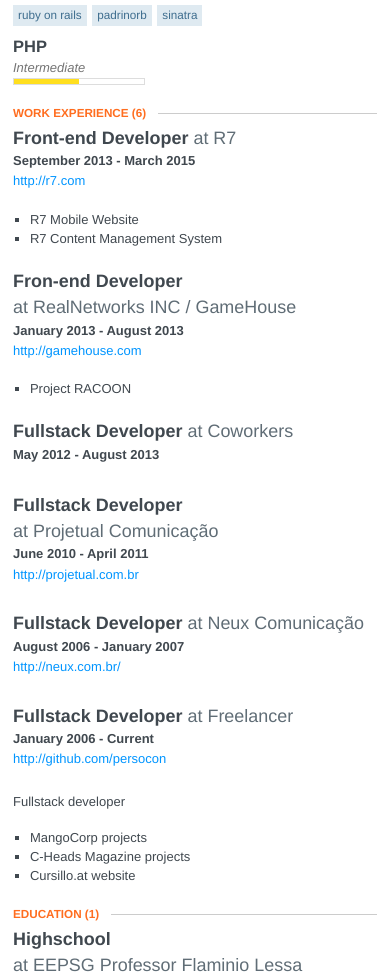
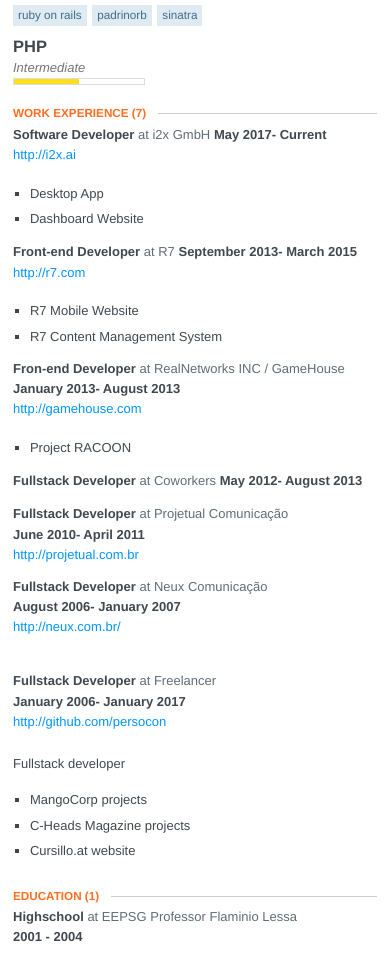
Before and after one commit to persocon/persocon.github.io, a website: page index.html in a window 390 px wide. Shown: the part 1026-2000 px from the top of the page. Drawn offline with Linux system fonts and the light colour scheme.

Commit message:
updating resume

```diff
--- a/index.html
+++ b/index.html
@@ -1,29 +1,97 @@
 <!doctype html>
 <html>
-
   <head>
-		<meta charset="utf-8" />
+  <meta charset="utf-8">
   <meta name="viewport" content="width=device-width, initial-scale=1.0, user-scalable=no" />
   <title>Pedro Barbosa Costa Neves</title>
-		<link rel="stylesheet" href="https://maxcdn.bootstrapcdn.com/font-awesome/4.4.0/css/font-awesome.min.css" />
+  <link rel="stylesheet" href="https://maxcdn.bootstrapcdn.com/font-awesome/4.7.0/css/font-awesome.min.css" />
   <style>
   /********************************************
 * 	reset from
 * 	http://meyerweb.com/eric/tools/css/reset/
 *******************************************/
-html, body, div, span, applet, object, iframe,
-h1, h2, h3, h4, h5, h6, p, blockquote, pre,
-a, abbr, acronym, address, big, cite, code,
-del, dfn, em, img, ins, kbd, q, s, samp,
-small, strike, strong, sub, sup, tt, var,
-b, u, i, center,
-dl, dt, dd, ol, ul, li,
-fieldset, form, label, legend,
-table, caption, tbody, tfoot, thead, tr, th, td,
-article, aside, canvas, details, embed,
-figure, figcaption, footer, header, hgroup,
-menu, nav, output, ruby, section, summary,
-time, mark, audio, video {
+
+html,
+body,
+div,
+span,
+applet,
+object,
+iframe,
+h1,
+h2,
+h3,
+h4,
+h5,
+h6,
+p,
+blockquote,
+pre,
+a,
+abbr,
+acronym,
+address,
+big,
+cite,
+code,
+del,
+dfn,
+em,
+img,
+ins,
+kbd,
+q,
+s,
+samp,
+small,
+strike,
+strong,
+sub,
+sup,
+tt,
+var,
+b,
+u,
+i,
+center,
+dl,
+dt,
+dd,
+ol,
+ul,
+li,
+fieldset,
+form,
+label,
+legend,
+table,
+caption,
+tbody,
+tfoot,
+thead,
+tr,
+th,
+td,
+article,
+aside,
+canvas,
+details,
+embed,
+figure,
+figcaption,
+footer,
+header,
+hgroup,
+menu,
+nav,
+output,
+ruby,
+section,
+summary,
+time,
+mark,
+audio,
+video {
     margin: 0;
     padding: 0;
     border: 0;
@@ -31,8 +99,17 @@
     vertical-align: baseline;
 }
 
-article, aside, details, figcaption, figure,
-footer, header, hgroup, menu, nav, section {
+article,
+aside,
+details,
+figcaption,
+figure,
+footer,
+header,
+hgroup,
+menu,
+nav,
+section {
     display: block;
 }
 
@@ -40,16 +117,20 @@
     line-height: 1;
 }
 
-ol, ul {
+ol,
+ul {
     list-style: none;
 }
 
-blockquote, q {
+blockquote,
+q {
     quotes: none;
 }
 
-blockquote:before, blockquote:after,
-q:before, q:after {
+blockquote:before,
+blockquote:after,
+q:before,
+q:after {
     content: none;
 }
 
@@ -58,10 +139,13 @@
     border-spacing: 0;
 }
 
+
 /****************
 *	COMMONS
 ****************/
-body, html {
+
+body,
+html {
     font-family: "Helvetica Neue", Helvetica, Arial, "Lucida Grande", sans-serif;
     font-size: 13px;
     color: #40484f;
@@ -69,7 +153,7 @@
     letter-spacing: 0;
     line-height: 1.46153846;
     text-align: left;
-    webkit-text-size-adjust: 100%;
+    -webkit-text-size-adjust: 100%;
 }
 
 p {
@@ -97,6 +181,10 @@
     margin-left: 1.3em;
 }
 
+.highlights>li>p {
+    margin-bottom: 0.5em;
+}
+
 h1 {
     font-size: 2rem;
 }
@@ -121,13 +209,17 @@
     font-weight: 700;
 }
 
+
 /* main container */
+
 #resume {
     padding: 1rem;
     margin-top: 2rem;
 }
 
+
 /* every section wrapper */
+
 .section {
     margin-bottom: 1rem;
 }
@@ -146,8 +238,8 @@
     padding: 0;
 }
 
-#header > #profiles,
-#header > #contact,
+#header>#profiles,
+#header>#contact,
 #skills,
 #languages,
 #interests {
@@ -162,11 +254,11 @@
     justify-content: flex-start;
 }
 
-#header > div {
+#header>div {
     line-height: 1.5;
 }
 
-#header > div > div {
+#header>div>div {
     margin-right: 1.2em;
 }
 
@@ -209,7 +301,7 @@
     font-size: .9rem;
 }
 
-.section > header {
+.section>header {
     position: relative;
 }
 
@@ -217,7 +309,7 @@
     margin-right: 0.25em;
 }
 
-.section > header::after {
+.section>header::after {
     position: absolute;
     left: 0;
     top: .7em;
@@ -229,21 +321,21 @@
     display: block;
 }
 
-.section.main-summary > section {
+.section.main-summary>section {
     margin: 0;
 }
 
-.section > section > header {
+.section>section>header {
     font-size: 1.38rem;
     position: relative;
     margin-top: .7em;
 }
 
-.section > section > header:first-of-type {
+.section>section>header:first-of-type {
     margin: 0;
 }
 
-.section > section > header .space-left {
+.section>section>header .space-left {
     position: absolute;
     left: -1.56rem;
     top: 5px;
@@ -261,7 +353,7 @@
 .studyType,
 .title,
 .awarder {
-    display: inline-block;
+    display: inline;
 }
 
 .position,
@@ -290,7 +382,7 @@
 
 .section header .date {
     font-size: 1rem;
-    display: block;
+    display: inline-table;
     padding: .1em 0;
     font-weight: 600;
 }
@@ -331,7 +423,9 @@
     font-size: 1.1em;
 }
 
+
 /* Social Media Brand Colors */
+
 .google-plus {
     color: #dd4b39;
 }
@@ -399,7 +493,11 @@
     content: '\f16c';
     color: #f68a1f;
     overflow: hidden;
-    height: 40%;
+    height: 100%;
+}
+
+.telegram {
+    color: #2291c3;
 }
 
 #languages .item,
@@ -418,7 +516,9 @@
     width: 15em;
 }
 
+
 /* Skill chart */
+
 .level {
     margin-bottom: .5em;
 }
@@ -467,6 +567,10 @@
     border-left: 5px solid #ff6d1f;
 }
 
+.toggle-item {
+  visibility: hidden;
+}
+
 /******************
 *	HELPER CLASSES
 ******************/
@@ -486,9 +590,11 @@
     margin-bottom: .5rem;
 }
 
+
 /****************
 *		TABLET
 ****************/
+
 @media screen and (min-width: 602px) {
     #resume {
         width: 80%;
@@ -496,61 +602,78 @@
     }
 }
 
+
 /****************
 *		LAPTOP
 ****************/
+
 @media screen and (min-width: 1025px) {
     li {
         margin-left: 1.5em;
     }
-
     #resume {
         width: 820px;
         margin: 2rem auto;
-        opacity: 0;
-        -webkit-transition: opacity .5s ease-in-out;
-        transition: opacity .5s ease-in-out;
     }
-
-    .section > section > header .space-left {
+    .section>section>header .space-left {
         opacity: 1;
         cursor: pointer;
     }
-
-    .section > section {
+    .section>section {
         margin-left: 1.67rem;
     }
-
+    .toggle-item {
+        transform: translate(-9999px);
+    }
+    .toggle-item+label {
+        display: block;
+        margin-top: -16px;
+    }
+    .toggle-item:checked+label:after {
+        content: '\f0d7';
+    }
+    .toggle-item+label:after {
+        float: left;
+        cursor: pointer;
+        margin-left: -20px;
+        color: #aaa;
+        font-size: 16px;
+        content: '\f0da';
+        font-family: Fontawesome;
+    }
+    .toggle-item~.item {
+        height: 0;
+        opacity: 0;
+    }
+    .toggle-item:checked~.item {
+        height: auto;
+        opacity: 1;
+        transition: all .5s linear;
+    }
     .company::before,
     .institution::before,
     .organization::before,
     .awarder::before {
         content: "| ";
     }
-
     .header-left {
         float: left;
         width: 70%;
         word-break: normal;
     }
-
     .section header .date {
         float: right;
         padding: .2em;
     }
-
     .display {
         display: none;
     }
-
     .display:not(.none) {
         display: block;
     }
-
 }
 
 @media print {
-
     #resume {
         margin: 0;
         padding: 0;
@@ -559,54 +682,44 @@
         line-height: 1.3;
         /*font-family: Arial, Georgia, "Lucida Grande", sans-serif;*/
     }
-
     @page {
         margin: 1cm 1.4cm;
     }
-
     .item-count {
         display: none;
     }
-
     .company::before,
     .institution::before,
     .organization::before,
     .awarder::before {
         content: "at ";
     }
-
     .main-summary {
         padding: 2rem 0;
     }
-
     .section {
         margin: .8rem 0;
         padding: 0;
     }
-
     .section header {
         padding-bottom: .15rem;
     }
-
     .section .location {
         padding-bottom: .15rem;
     }
     .stack-overflow::after {
         content: "";
     }
-
     .fa.social {
         color: #828386;
     }
-
     ul {
         margin-top: .4em;
     }
-
-    ul, li {
+    ul,
+    li {
         padding: 0;
     }
-
     ul.keywords li,
     ul.courses li {
         margin: 0;
@@ -614,54 +727,43 @@
         font-size: .8rem;
         text-transform: lowercase;
     }
-
     ul.keywords li::after,
     ul.courses li::after {
         padding: 0 0 0 .1rem;
         content: " |";
     }
-
     ul.keywords::before,
     ul.courses::before {
         font-size: .8rem;
         font-weight: 600;
     }
-
     ul.keywords::before {
         content: "Skills acquired: ";
     }
-
     #skills .keywords::before {
         content: '';
     }
-
     .section p {
         margin: 0;
         padding: 0;
     }
-
     ul.courses::before {
         content: "Major courses: ";
     }
-
     ul.keywords li:last-of-type::after,
     ul.courses li:last-of-type::after {
         content: "";
     }
-
     .level em {
         font-style: normal;
         padding: .1em 0;
     }
-
     .level .bar {
         display: none;
     }
-
     #profiles .item {
         padding: 0;
     }
-
     .item.display {
         display: block;
         opacity: 1 !important;
@@ -669,30 +771,28 @@
 }
 
   </style>
+
   </head>
+  <body>
 
-	<body>
   <div id="resume">
     	<header id="header" class="clear">
-						<img class="picture" src="https://avatars2.githubusercontent.com/u/1276067?v&#x3D;3&amp;s&#x3D;460" alt="Pedro Barbosa Costa Neves"/>
+    		<img class="picture" src="https://avatars2.githubusercontent.com/u/1276067?v&#x3D;3&amp;s&#x3D;460" alt="Pedro Barbosa Costa Neves" />
     		<div class="middle">
     			<h1 class="name">Pedro Barbosa Costa Neves</h1>
     			<h2 class="label"></h2>
     		</div>
 
     		<span class="location">
-								<span class="city">
-									São Paulo,
+    			<span class="city">São Paulo,</span>
+    			<span class="countryCode">BR</span>
     		</span>
-								<span class="countryCode">
-									BR
-								</span>
-						</span>
+
 
     		<div id="contact">
     			<div class="website">
     				<span class="fa fa-external-link"></span>
-							<a target="_blank" href="http://github.com/persocon">http://github.com/persocon</a>
+    				<a target="_blank" target="_blank" href="http://github.com/persocon">http://github.com/persocon</a>
     			</div>
     			<div class="email">
     				<span class="fa fa-envelope-o"></span>
@@ -700,7 +800,7 @@
     			</div>
     			<div class="phone">
     				<span class="fa fa-mobile"></span>
-							+5511 97466 1440
+    				<a href="tel:+5511 97466 1440">+5511 97466 1440</a>
     			</div>
     		</div>
 
@@ -709,7 +809,7 @@
     				<div class="username">
     					<span class="fa fa-github github social"></span>
     					<span class="url">
-										<a href="http://github.com/persocon">persocon</a>
+    						<a target="_blank" href="http://github.com/persocon">persocon</a>
     					</span>
     				</div>
     			</div>
@@ -717,7 +817,7 @@
     				<div class="username">
     					<span class="fa fa-linkedin linkedin social"></span>
     					<span class="url">
-										<a href="https://br.linkedin.com/in/persocon">persocon</a>
+    						<a target="_blank" href="https://br.linkedin.com/in/persocon">persocon</a>
     					</span>
     				</div>
     			</div>
@@ -745,6 +845,7 @@
     			<h3 class="name">
     				Javascript
     			</h3>
+
     			<div class="level master">
     				<em>Master</em>
     				<div class="bar"></div>
@@ -763,6 +864,7 @@
     			<h3 class="name">
     				HTML
     			</h3>
+
     			<div class="level master">
     				<em>Master</em>
     				<div class="bar"></div>
@@ -777,6 +879,7 @@
     			<h3 class="name">
     				CSS
     			</h3>
+
     			<div class="level master">
     				<em>Master</em>
     				<div class="bar"></div>
@@ -791,6 +894,7 @@
     			<h3 class="name">
     				WordPress
     			</h3>
+
     			<div class="level advanced">
     				<em>Advanced</em>
     				<div class="bar"></div>
@@ -800,6 +904,7 @@
     			<h3 class="name">
     				Ruby
     			</h3>
+
     			<div class="level intermediate">
     				<em>Intermediate</em>
     				<div class="bar"></div>
@@ -814,6 +919,7 @@
     			<h3 class="name">
     				PHP
     			</h3>
+
     			<div class="level intermediate">
     				<em>Intermediate</em>
     				<div class="bar"></div>
@@ -821,199 +927,160 @@
     		</div>
     	</section>
     </section>
-
     <section class="section">
       <header>
-						<h2 class='section-title'>Work Experience <span class="item-count">(6)</span></h2>
+        <h2 class='section-title'>Work Experience <span class="item-count">(7)</span></h2>
       </header>
+
       <section id="work">
+        <section class="work-item">
+
+
     			<header>
-									<span class="space-left">
-											<span class="fa fa-caret-down"></span>
-									</span>
-									<div class="position">
-										Front-end Developer
-									</div>
-									<div class="company">
-										R7
-									</div>
+    				<div class="position">Software Developer</div>
+    				<div class="company">i2x GmbH</div>
     				<div class="date">
-										<span class="startDate">
-											September 2013
-										</span>
-										<span class="endDate">
-											- March 2015
-										</span>
+    				  <span class="startDate">May 2017</span>
+    					<span class="endDate">- Current</span>
     				</div>
     			</header>
 
         	<span class="website">
-                                    <a href="http://r7.com">http://r7.com</a>
-                                </span>
+        		<a target="_blank" href="http://i2x.ai">http://i2x.ai</a>
+        	</span>      	<div class="item" id="work-item">
+            <ul class="highlights">
+                <li><p>Desktop App</p></li>
+                <li><p>Dashboard Website</p></li>
+            </ul>
+        	</div>
+        </section>
+        <section class="work-item">
 
 
-								<div class="item display" style="opacity:1">
-									<ul class="highlights">
-											<li>R7 Mobile Website</li>
-											<li>R7 Content Management System</li>
-									</ul>
-							</div>
     			<header>
-									<span class="space-left">
-											<span class="fa fa-caret-right"></span>
-									</span>
-									<div class="position">
-										Fron-end Developer
-									</div>
-									<div class="company">
-										RealNetworks INC / GameHouse
-									</div>
+    				<div class="position">Front-end Developer</div>
+    				<div class="company">R7</div>
     				<div class="date">
-										<span class="startDate">
-											January 2013
-										</span>
-										<span class="endDate">
-											- August 2013
-										</span>
+    				  <span class="startDate">September 2013</span>
+    					<span class="endDate">- March 2015</span>
     				</div>
     			</header>
 
         	<span class="website">
-                                    <a href="http://gamehouse.com">http://gamehouse.com</a>
-                                </span>
+        		<a target="_blank" href="http://r7.com">http://r7.com</a>
+        	</span>      	<div class="item" id="work-item">
+            <ul class="highlights">
+                <li><p>R7 Mobile Website</p></li>
+                <li><p>R7 Content Management System</p></li>
+            </ul>
+        	</div>
+        </section>
+        <section class="work-item">
 
 
-								<div class="item display none" style="opacity:0">
-									<ul class="highlights">
-											<li>Project RACOON</li>
-									</ul>
-							</div>
     			<header>
-									<span class="space-left">
-											<span class="fa fa-caret-right"></span>
-									</span>
-									<div class="position">
-										Fullstack Developer
-									</div>
-									<div class="company">
-										Coworkers
-									</div>
+    				<div class="position">Fron-end Developer</div>
+    				<div class="company">RealNetworks INC / GameHouse</div>
     				<div class="date">
-										<span class="startDate">
-											May 2012
-										</span>
-										<span class="endDate">
-											- August 2013
-										</span>
-									</div>
-								</header>
-
-
-
-								<div class="item display none" style="opacity:0">
-							</div>
-								<header>
-									<span class="space-left">
-											<span class="fa fa-caret-right"></span>
-									</span>
-									<div class="position">
-										Fullstack Developer
-									</div>
-									<div class="company">
-										Projetual Comunicação
-									</div>
-									<div class="date">
-										<span class="startDate">
-											June 2010
-										</span>
-										<span class="endDate">
-											- April 2011
-										</span>
+    				  <span class="startDate">January 2013</span>
+    					<span class="endDate">- August 2013</span>
     				</div>
     			</header>
 
         	<span class="website">
-                                    <a href="http://projetual.com.br">http://projetual.com.br</a>
-                                </span>
+        		<a target="_blank" href="http://gamehouse.com">http://gamehouse.com</a>
+        	</span>      	<div class="item" id="work-item">
+            <ul class="highlights">
+                <li><p>Project RACOON</p></li>
+            </ul>
+        	</div>
+        </section>
+        <section class="work-item">
 
 
-								<div class="item display none" style="opacity:0">
+    			<header>
+    				<div class="position">Fullstack Developer</div>
+    				<div class="company">Coworkers</div>
+    				<div class="date">
+    				  <span class="startDate">May 2012</span>
+    					<span class="endDate">- August 2013</span>
     				</div>
+    			</header>
+
+         	<div class="item" id="work-item">
+        	</div>
+        </section>
+        <section class="work-item">
+
+
     			<header>
-									<span class="space-left">
-											<span class="fa fa-caret-right"></span>
-									</span>
-									<div class="position">
-										Fullstack Developer
-									</div>
-									<div class="company">
-										Neux Comunicação
-									</div>
+    				<div class="position">Fullstack Developer</div>
+    				<div class="company">Projetual Comunicação</div>
     				<div class="date">
-										<span class="startDate">
-											August 2006
-										</span>
-										<span class="endDate">
-											- January 2007
-										</span>
+    				  <span class="startDate">June 2010</span>
+    					<span class="endDate">- April 2011</span>
     				</div>
     			</header>
 
         	<span class="website">
-                                    <a href="http://neux.com.br/">http://neux.com.br/</a>
-                                </span>
+        		<a target="_blank" href="http://projetual.com.br">http://projetual.com.br</a>
+        	</span>      	<div class="item" id="work-item">
+        	</div>
+        </section>
+        <section class="work-item">
 
 
-								<div class="item display none" style="opacity:0">
-							</div>
     			<header>
-									<span class="space-left">
-											<span class="fa fa-caret-right"></span>
-									</span>
-									<div class="position">
-										Fullstack Developer
-									</div>
-									<div class="company">
-										Freelancer
-									</div>
+    				<div class="position">Fullstack Developer</div>
+    				<div class="company">Neux Comunicação</div>
     				<div class="date">
-										<span class="startDate">
-											January 2006
-										</span>
-										<span class="endDate">
-											- Current
-										</span>
+    				  <span class="startDate">August 2006</span>
+    					<span class="endDate">- January 2007</span>
     				</div>
     			</header>
 
         	<span class="website">
-                                    <a href="http://github.com/persocon">http://github.com/persocon</a>
-                                </span>
+        		<a target="_blank" href="http://neux.com.br/">http://neux.com.br/</a>
+        	</span>      	<div class="item" id="work-item">
+        	</div>
+        </section>
+        <section class="work-item">
 
+            <input id="work-item-6" type="checkbox" class="toggle-item" />
+            <label for="work-item-6"></label>
 
-								<div class="item display none" style="opacity:0">
+    			<header>
+    				<div class="position">Fullstack Developer</div>
+    				<div class="company">Freelancer</div>
+    				<div class="date">
+    				  <span class="startDate">January 2006</span>
+    					<span class="endDate">- January 2017</span>
+    				</div>
+    			</header>
+
+        	<span class="website">
+        		<a target="_blank" href="http://github.com/persocon">http://github.com/persocon</a>
+        	</span>      	<div class="item" id="work-item">
             <div class="summary">
               <p><p>Fullstack developer</p></p>
             </div>
             <ul class="highlights">
-											<li>MangoCorp projects</li>
-											<li>C-Heads Magazine projects</li>
-											<li>Cursillo.at website</li>
+                <li><p>MangoCorp projects</p></li>
+                <li><p>C-Heads Magazine projects</p></li>
+                <li><p>Cursillo.at website</p></li>
             </ul>
         	</div>
         </section>
       </section>
-
-
+    </section>
     <section class="section">
       <header>
         <h2 class='section-title'>Education <span class="item-count">(1)</span></h2>
       </header>
+
       <section id="education">
-							<header class="clear">
-								<span class="space-left">
-										<span class="fa fa-caret-down"></span>
-								</span>
+        <section class="education-item">
+          <header>
             <div class="header-left">
               <div class="studyType">
                 Highschool
@@ -1034,13 +1101,11 @@
 
 
 
-								<div class="item display" style="opacity:1">
+          <div class="item">
           </div>
         </section>
       </section>
-
-
-
+    </section>
     <section class="section margin1">
       <header>
         <h2 class='section-title'>Languages</h2>
@@ -1070,7 +1135,6 @@
         </div>
       </section>
     </section>
-
     <section class="section margin1">
       <header>
         <h2 class='section-title' class='section-title'>Interests</h2>
@@ -1097,54 +1161,5 @@
       </section>
     </section>
 
-		</div>
-		<script>
-			(function(){
-				var elements = document.querySelector("#resume");
-
-				// adding the element to the all container
-				// and using event delegation
-				elements.addEventListener("click", function(e) {
-					var current = e.target;
-					// font awesone arrows
-					var arrowRight = current.classList.contains('fa-caret-right');
-					var arrowDown = current.classList.contains('fa-caret-down');
-
-					if(current && current.nodeName == "SPAN" && (arrowRight || arrowDown)) {
-						var header = e.target.parentNode.parentNode;
-						var item = header.nextSibling;
-
-						// select the .item element from the siblings
-						while (!item || !item.classList || !item.classList.contains('item')) {
-							item = item.nextSibling;
-						}
-
-						// hide or show the .item element
-						item.classList.toggle('none');
-
-						// if the .item is going to be shown then imcrease is opacity
-						// every 20 milliseconds to make a fadeIn effect
-						if (!item.classList.contains('none')) {
-							var id = setInterval(function() {
-								item.style.opacity = parseFloat(item.style.opacity) + 0.09;
-								if (parseFloat(item.style.opacity) >= 1) {
-									clearInterval(id);
-								}
-							}, 20);
-						} else {
-							item.style.opacity = 0;
-						}
-
-						current.classList.toggle('fa-caret-right');
-						current.classList.toggle('fa-caret-down');
-					}
-
-				}, false);
-
-				// Make the #resume visible only when the DOM is fully loaded
-				elements.style.opacity = '1';
-			})();
-		</script>
   </body>
-
 </html>
--- a/package.json
+++ b/package.json
@@ -9,7 +9,7 @@
   },
   "devDependencies": {},
   "scripts": {
-    "export": "npm install & resume export index.html --theme stackoverflow"
+    "export": "npm install & resume export index.html --theme stackoverflow -F"
   },
   "repository": {
     "type": "git",
--- a/resume.json
+++ b/resume.json
@@ -37,7 +37,7 @@
       "company": "i2x GmbH",
       "position": "Software Developer",
       "website": "http://i2x.ai",
-      "startDate": "2017-15-05",
+      "startDate": "2017-05-15",
       "endDate": "",
       "summary": "",
       "highlights": [
@@ -100,7 +100,7 @@
       "position": "Fullstack Developer",
       "website": "http://github.com/persocon",
       "startDate": "2006-01-01",
-      "endDate": "",
+      "endDate": "2017-01-01",
       "summary": "Fullstack developer",
       "highlights": [
         "MangoCorp projects",
```
Also changed, not shown: 1 other file. Lines whose indentation alone changed are shown as unchanged.
